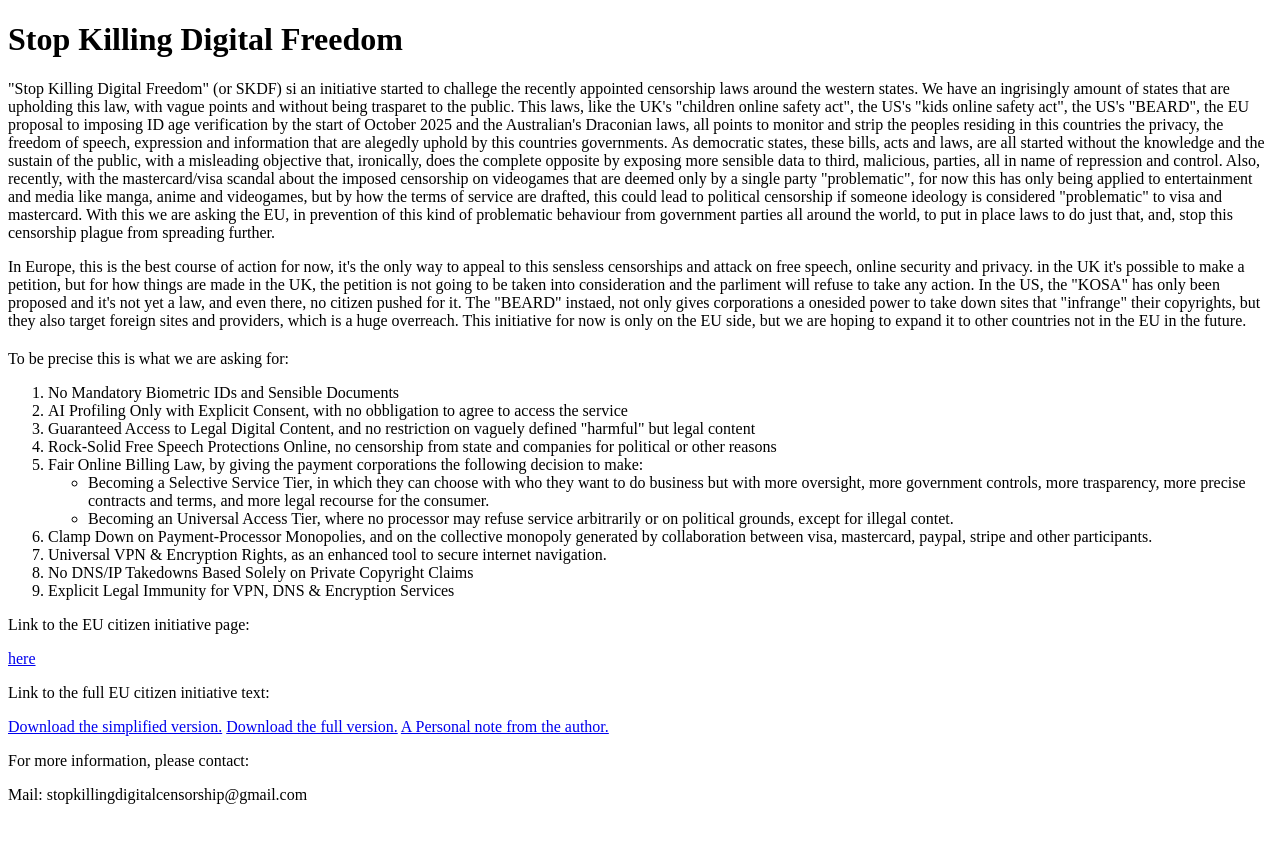
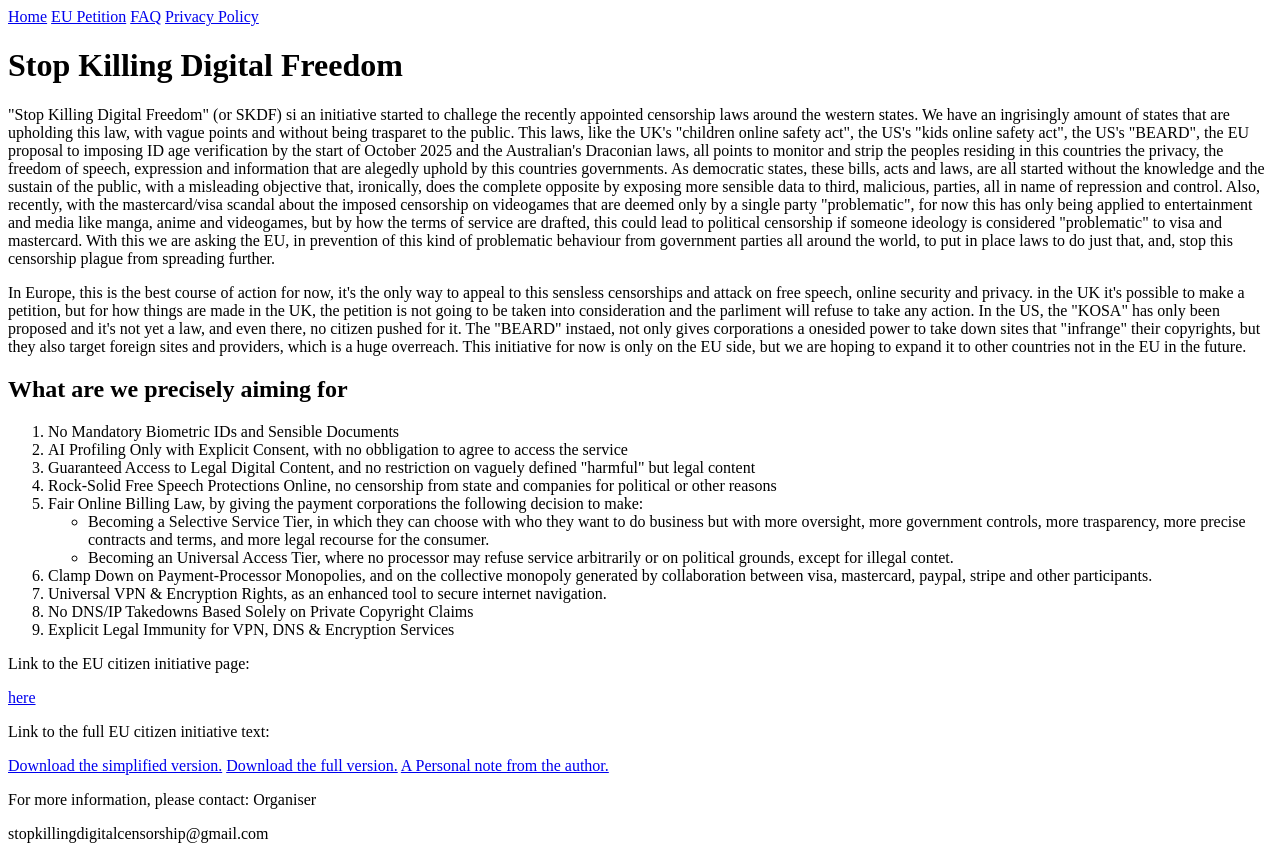
Before and after one commit to StopKillingDigitalCensorship/StopKillingDigitalCensorship.github.io, a plain HTML site: page Index.html in a window 1280 px wide. Before the commit the page ends 820 px from the top, so only its background shows below. Drawn offline with Linux system fonts and the light colour scheme.

Commit message:
Update Index.html

```diff
--- a/Index.html
+++ b/Index.html
@@ -1,10 +1,16 @@
 <!DOCTYPE html>
 <html>
 <body>
-<h1>
-    Stop Killing Digital Freedom
-</h1>
+<div class="topnav">
+    <a class="active" href="#home">Home</a>
+    <a href="#news">EU Petition</a>
+    <a href="#contact">FAQ</a>
+    <a href="#about">Privacy Policy</a>
+</div>
 <div>
+    <h1>
+        Stop Killing Digital Freedom
+    </h1>
     <p>
         "Stop Killing Digital Freedom" (or SKDF) si an initiative started to challege the recently appointed censorship
         laws around the western states. We have an ingrisingly amount of states that are upholding this law,
@@ -31,9 +37,8 @@
         but they also target foreign sites and providers, which is a huge overreach.
         This initiative for now is only on the EU side, but we are hoping to expand it to other countries not in the EU in the future.
     </p>
-    <h2>    </h2>
+    <h2>What are we precisely aiming for</h2>
     <p>
-        To be precise this is what we are asking for:
         <ol>
             <li>
                 No Mandatory Biometric IDs and Sensible Documents
@@ -88,8 +93,8 @@
     <a href="./filepdfpers.pdf" download="SKDF_ECI_Ps">A Personal note from the author.</a>
 </div>
 <div>
-    <p>For more information, please contact: </p>
-    <p>Mail: stopkillingdigitalcensorship@gmail.com</p>
+    <p>For more information, please contact: Organiser</p>
+    <p>stopkillingdigitalcensorship@gmail.com</p>
 </div>
 </body>
 </html>
```
